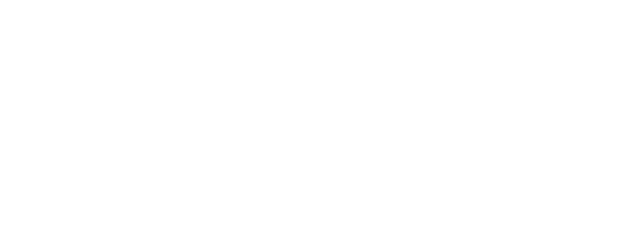
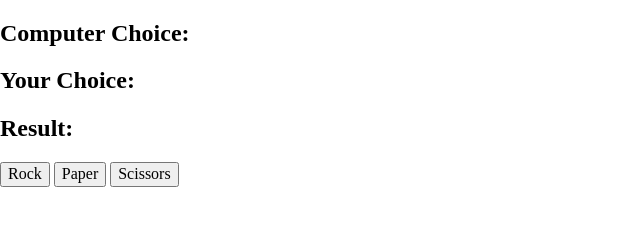
Before and after one commit to Chali96/RPSgame, a plain HTML site: page index.html in a window 1280 px wide. Shown: the whole page, without its empty margins (0-640 px from the left). Drawn offline with Linux system fonts and the light colour scheme.

Commit message:
added elements with ids in html file

```diff
--- a/index.html
+++ b/index.html
@@ -9,6 +9,15 @@
 </head>
 <body>
 
+    <h2>Computer Choice:<span id="computer-choice"></span></h2>
+    <h2>Your Choice:<span id="user-choice"></span></h2>
+    <h2>Result:<span id="result"></span></h2>
+
+    <button type="button" id="rock">Rock</button>
+    <button type="button" id="paper">Paper</button>
+    <button type="button" id="scissors">Scissors</button>
+
+
     <script src="index.js" charset="UTF-8"></script>
 </body>
 </html>
```
